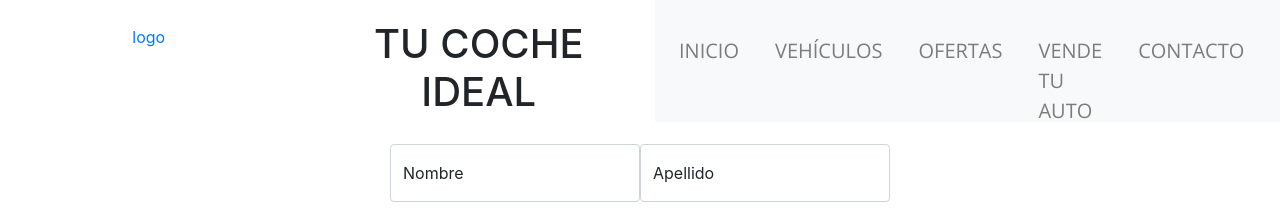
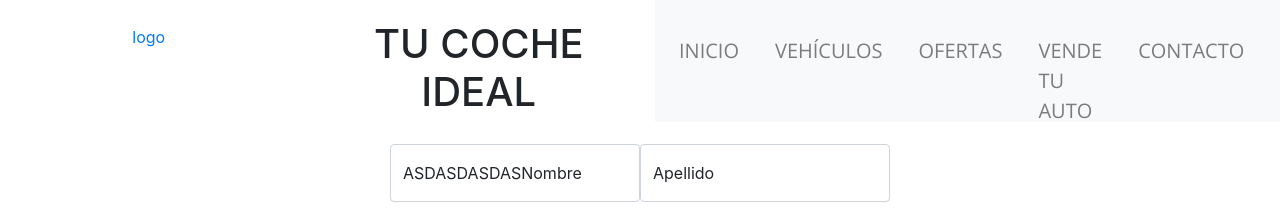
Before and after one commit to ErwinIglesias/Proyecto-coder, a website: page views/vende-tu-auto.html in a window 1280 px wide. Shown: the top 209 px of the page. Drawn offline with nearby package versions, Linux system fonts and the light colour scheme.

Commit message:
Modificando formulario vende tu auto

```diff
--- a/views/vende-tu-auto.html
+++ b/views/vende-tu-auto.html
@@ -106,7 +106,7 @@
                           <div class="nombreApellido">
                             <div class="form-floating modificarControl">
                               <input type="text" class="form-control modificarControl" id="floatingPassword" placeholder="Nombre">
-                              <label for="floatingPassword">Nombre</label>
+                              <label for="floatingPassword">ASDASDASDASNombre</label>
                             </div>
 
                             <div class="form-floating">
```
